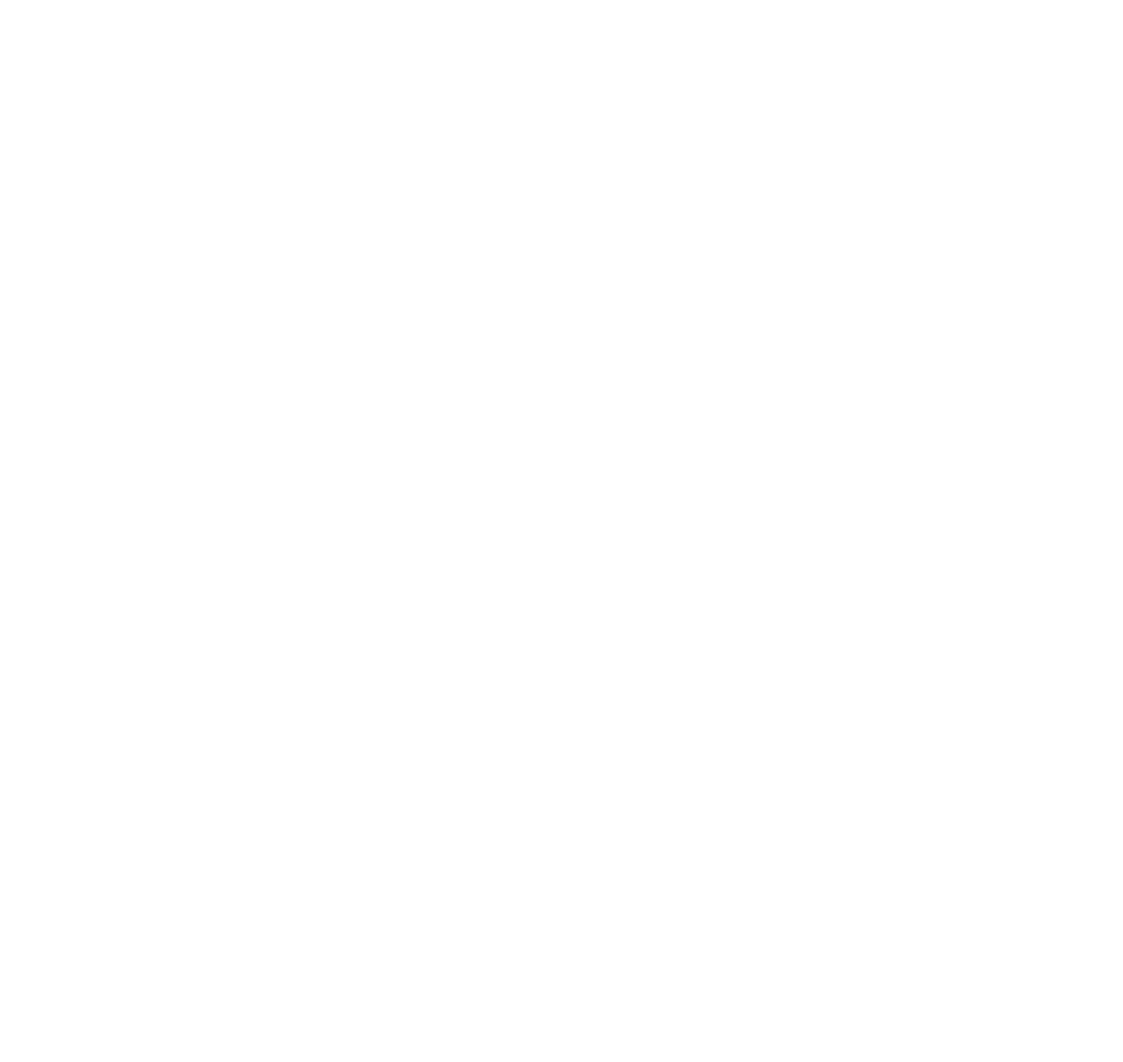
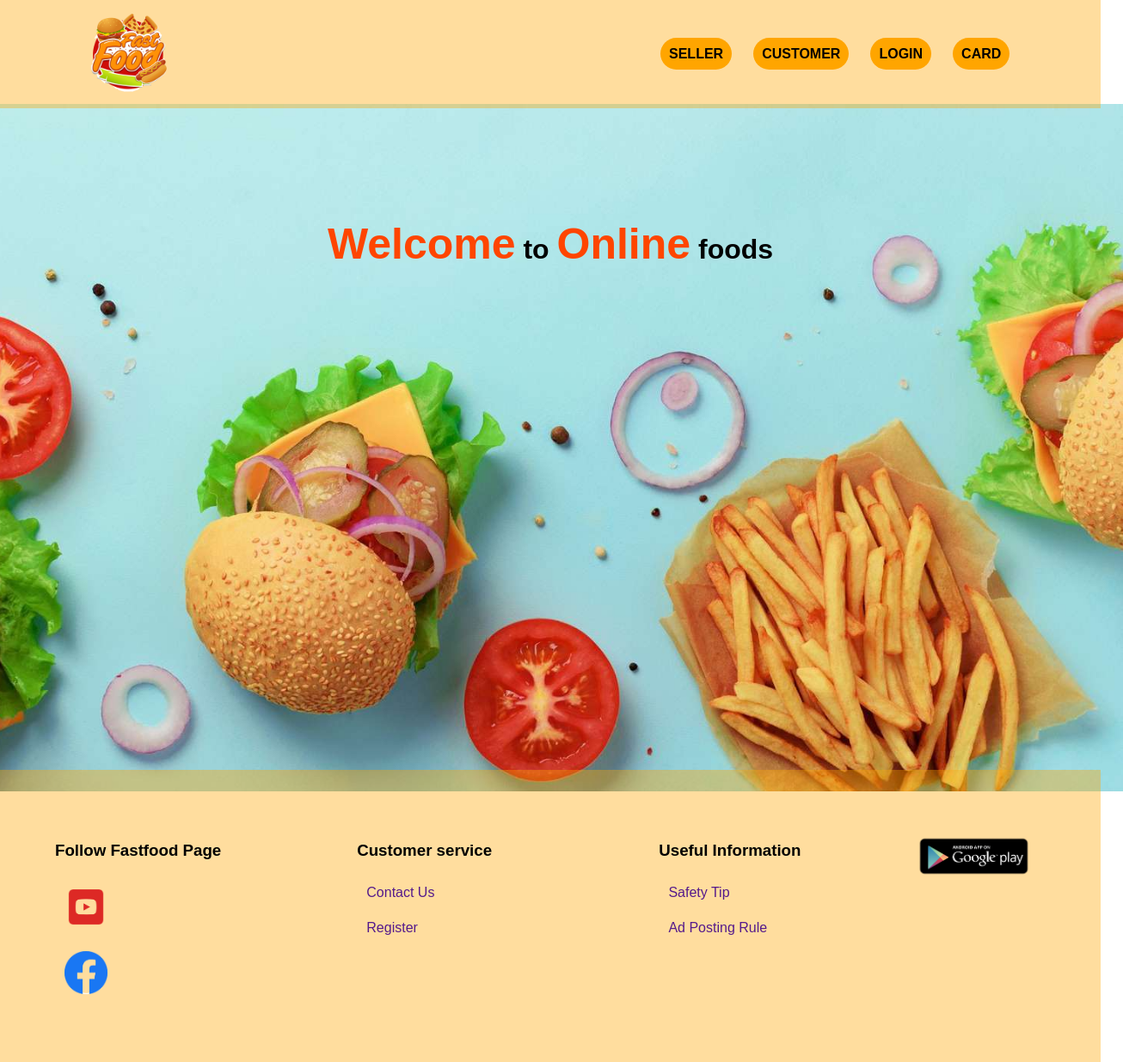
Before and after one commit to darathloyy/darath_Project_JavaScript, a plain HTML site: page index.html in a window 1280 px wide. Shown: the whole page at 86% size, 1306 px wide, since content can reach past the window. Before the commit the page ends 800 px from the top, so only its background shows below. Drawn offline with Linux system fonts and the light colour scheme.

Commit message:
add code into file index and css

```diff
--- a/index.html
+++ b/index.html
@@ -5,8 +5,42 @@
     <meta http-equiv="X-UA-Compatible" content="IE=edge">
     <meta name="viewport" content="width=device-width, initial-scale=1.0">
     <title>Document</title>
+    <link rel="stylesheet" href="style/style.css">
 </head>
 <body>
-
+    <nav>
+        <ul>
+          <a href="/index.html"><img src="img/logo.png" /></a>
+        </ul>
+        <ul>
+          <li><a href="view/edit/edit.html">SELLER</a></li>
+          <li><a href="view/customer/customer.html">CUSTOMER</a></li>
+          <li><a href="views/play/play.html">LOGIN</a></li>
+          <li><a href="views/play/play.html">CARD</a></li>
+        </ul>
+      </nav>
+      <div class="home">
+        <h1><span>Welcome</span> to <span>Online</span> foods</h1>
+      </div>
+      <div class="footer">
+        <div class="help">
+            <h3>Follow Fastfood Page</h3>
+            <a href="https://www.youtube.com/watch?v=npaaFOwfKZk"><img src="img/youtube.png" alt="" width="25%"></a>
+            <a href="https://www.facebook.com/fastfoodonline/"><img src="img/fecebook.png" alt="" width="25%"></a>
+        </div>
+        <div class="help">
+            <h3>Customer service</h3>
+            <a href="">Contact Us</a>
+            <a href="">Register</a>
+        </div>
+        <div class="help">
+            <h3>Useful Information</h3>
+            <a href="">Safety Tip</a>
+            <a href="">Ad Posting Rule</a>
+        </div>
+        <div class="app">
+            <a href="https://play.google.com/store/apps/details?id=com.stamsoft.fastfood&hl=en&gl=US"><img src="img/googleplay.png" alt="" width="70%"></a>
+        </div>
+      </div>
 </body>
 </html>
--- a/style/style.css
+++ b/style/style.css
@@ -0,0 +1,101 @@
+body{
+    margin: 0%;
+    width: auto;
+    height: 100vh;
+    font-family: sans-serif;
+}
+nav {
+    margin: 0%;
+    display: flex;
+    justify-content: space-evenly;
+    align-items: center;
+    background-color: rgba(255, 166, 0, 0.381);
+    position: sticky;
+
+    top: 0;
+}
+
+
+ul > h2 {
+    margin-left: 30px;
+}
+
+nav img {
+    width: 20%;
+    cursor: pointer;
+}
+
+ul {
+    display: flex;
+    margin-top: 1%;
+    margin-right: 3%;
+    margin-bottom: 1%;
+}
+
+ul li {
+    list-style: none;
+    padding: 5px 10px;
+    margin-left: 5px;
+    cursor: pointer;
+}
+li a{
+    padding: 10px;
+
+
+}
+ul li a {
+
+text-decoration: none;
+color: rgb(0, 0, 0);
+background-color: orange;
+border-radius: 20px;
+font-weight: bold;
+}
+ul li:hover {
+background-color: var(--main-color-light);
+border: none;
+}
+
+.active {
+    background-color: var(--main-color);
+    color: white;
+}
+.home{
+    margin: -2%;
+    background-image: url(../img/background_home.png);
+    background-size: cover;
+    height: 100%;
+}
+.home h1{
+    text-align: center;
+    padding-top: 10%;
+}
+span{
+    color: orangered;
+    font-size: 50px;
+}
+.footer{
+    margin: 0%;
+    display: flex;
+    flex-direction: row;
+    background-color: rgba(255, 166, 0, 0.381);
+}
+.page{
+    display: flex;
+    flex-direction: column;
+
+}
+.help{
+    text-decoration: none;
+    padding: 5%;
+    display: flex;
+    flex-direction: column;
+    width: 50%;
+}
+.help a {
+    text-decoration: none;
+    padding: 5%;
+}
+.app{
+    margin-top: 5%;
+}
```
Also changed, not shown: img/background_home.png (added), img/fecebook.png (added), img/googleplay.png (added), img/logo.png (added), img/play store.png (added), img/youtube.png (added).
